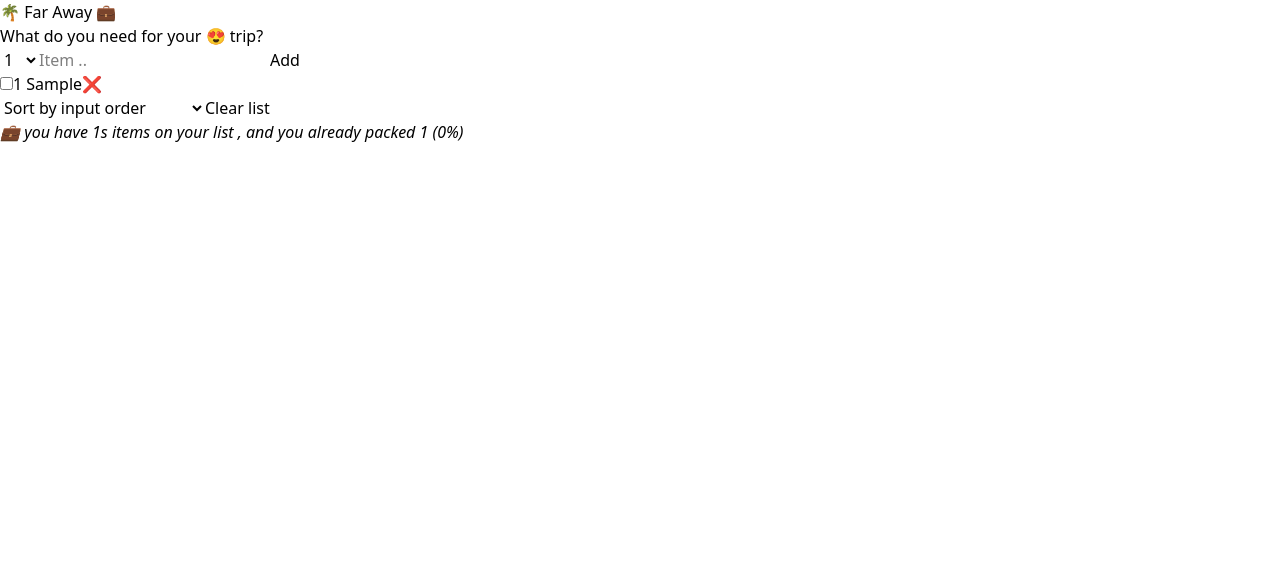
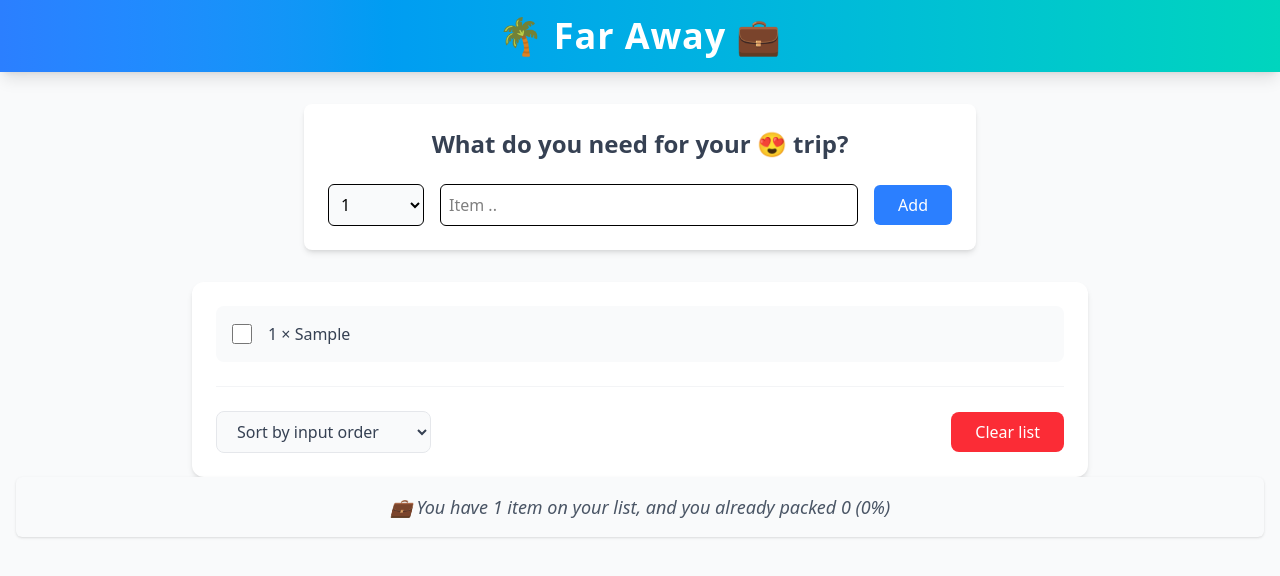
Before and after one commit to Dineshs737/trip-plan, a React (Vite) app: page / in a window 1280 px wide. Both pictures are taken after typing "Sample" into the empty fields and a click on the button "Add". Shown: the top 576 px of the page. Built offline with nearby package versions, Linux system fonts and the light colour scheme.

Commit message:
update style againnnnnnnn

```diff
--- a/src/componenets/Form.tsx
+++ b/src/componenets/Form.tsx
@@ -30,16 +30,16 @@ export default function Form(): React.JSX.Element {
   };
 
   return (
-    <form className="add-form" onSubmit={handileSubmit}>
-      <h3>What do you need for your 😍 trip?</h3>
-      {/* <select>
-                <option value={1}>1</option>
-                <option value={2}>2</option>
-                <option value={3}>3</option>
-                <option value={4}>4</option>
-            </select> */}
-
+    <form
+      className="max-w-2xl mx-auto p-6 bg-white rounded-lg shadow-md mt-8"
+      onSubmit={handileSubmit}
+    >
+      <h3 className="text-2xl font-semibold text-gray-700 mb-6 text-center">
+        What do you need for your 😍 trip?
+      </h3>
+      <div className="flex gap-4 items-center">
         <select
+          className="p-2 border rounded-md bg-gray-50 hover:bg-gray-100 transition-colors w-24"
           onChange={(event: React.ChangeEvent<HTMLSelectElement>): void =>
             setQueantity(Number(event.target.value))
           }
@@ -47,7 +47,7 @@ export default function Form(): React.JSX.Element {
         >
           {Array.from({ length: 20 }, (_, i) => i + 1).map((num) => (
             <option value={num} key={num}>
-            {num}{" "}
+              {num}
             </option>
           ))}
         </select>
@@ -56,11 +56,18 @@ export default function Form(): React.JSX.Element {
           type="text"
           placeholder="Item .."
           value={description}
+          className="flex-1 p-2 border rounded-md focus:outline-none focus:ring-2 focus:ring-blue-400"
           onChange={(event: React.ChangeEvent<HTMLInputElement>): void =>
             setDescription(event.target.value)
           }
         />
-      <button type="submit">Add</button>
+        <button
+          type="submit"
+          className="bg-blue-500 text-white px-6 py-2 rounded-md hover:bg-blue-600 transition-colors"
+        >
+          Add
+        </button>
+      </div>
     </form>
   );
 }
--- a/src/componenets/Logo.tsx
+++ b/src/componenets/Logo.tsx
@@ -1,7 +1,9 @@
 export default function Logo() {
   return (
-    <>
-      <h1> 🌴 Far Away 💼 </h1>
-    </>
+    <div className="bg-gradient-to-r from-blue-500 to-teal-400 p-4 shadow-lg">
+      <h1 className="text-4xl font-bold text-white text-center tracking-wide">
+        🌴 Far Away 💼
+      </h1>
+    </div>
   );
 }
--- a/src/componenets/PackingList.tsx
+++ b/src/componenets/PackingList.tsx
@@ -22,24 +22,32 @@ export default function PackingList() {
   }
 
   return (
-    <>
-      <div className="list">
-        {sortedItems.length > 0 && (
-          <ul>
+    <div className="max-w-4xl mx-auto mt-8 bg-white rounded-xl shadow-md overflow-hidden">
+      <div className="p-6">
+        {sortedItems.length > 0 ? (
+          <ul className="space-y-3">
             {sortedItems.map((item) => (
               <PackItem item={item} key={item.id} />
             ))}
           </ul>
+        ) : (
+          <p className="text-gray-500 text-center py-8">
+            No items added to your packing list yet! 🎒
+          </p>
         )}
-        <div className="actions">
+
+        <div className="mt-6 flex flex-col sm:flex-row justify-between items-center gap-4 pt-6 border-t border-gray-100">
           <select
             value={sortBy}
             onChange={(event: React.ChangeEvent<HTMLSelectElement>): void =>
               setSortBy(event.target.value as SortType)
             }
+            className="px-4 py-2 rounded-lg bg-gray-50 border border-gray-200 text-gray-700
+                     focus:outline-none focus:ring-2 focus:ring-blue-500 focus:border-transparent
+                     hover:bg-gray-100 transition-colors duration-200 w-full sm:w-auto"
           >
             <option value="input">Sort by input order</option>
-            <option value="description">Sort by input description</option>
+            <option value="description">Sort by description</option>
             <option value="packed">Sort by packed status</option>
           </select>
 
@@ -47,34 +55,46 @@ export default function PackingList() {
             onClick={(): void => {
               clearList();
             }}
+            className="px-6 py-2 bg-red-500 text-white rounded-lg hover:bg-red-600
+                     transition-colors duration-200 focus:outline-none focus:ring-2
+                     focus:ring-red-500 focus:ring-offset-2 w-full sm:w-auto"
           >
             Clear list
           </button>
         </div>
       </div>
-    </>
+    </div>
   );
 }
 
-type PackItemProps = {
-  item: Item;
-};
+// Assuming you have a PackItem component, here's how it should be styled:
+function PackItem({ item }: { item: Item }) {
+  const { updateItem, deleteItem } = useItem();
 
-export function PackItem({ item }: PackItemProps): React.JSX.Element {
-  const { updateItem, deleteItem } = useItem();
   return (
-    <li>
+    <li
+      className="flex items-center gap-4 p-4 bg-gray-50 rounded-lg hover:bg-gray-100
+                   transition-all duration-200 group"
+    >
       <input
         type="checkbox"
         checked={item.isPacked}
-        onChange={(): void => {
-          updateItem(item.id);
-        }}
+        onChange={() => updateItem(item.id)}
+        className="w-5 h-5 rounded border-gray-300 text-blue-500
+                 focus:ring-blue-500 cursor-pointer"
       />
-      <span style={item.isPacked ? { textDecoration: "line-through" } : {}}>
-        {item.quantity} {item.description}
+      <span
+        className={`flex-1 text-gray-700 ${item.isPacked ? "line-through text-gray-400" : ""}`}
+      >
+        {item.quantity} × {item.description}
       </span>
-      <button onClick={(): void => deleteItem(item.id)}>❌</button>
+      <button
+        onClick={() => deleteItem(item.id)}
+        className="text-gray-400 hover:text-red-500 transition-colors duration-200
+                 opacity-0 group-hover:opacity-100"
+      >
+        <span className="sr-only">Delete item</span>❌
+      </button>
     </li>
   );
 }
--- a/src/componenets/Stats.tsx
+++ b/src/componenets/Stats.tsx
@@ -3,10 +3,9 @@ import type { Item } from "../types/item.type";
 
 export default function Stats() {
   const { items } = useItem();
-  // console.log(items.length)
   if (!items.length)
     return (
-      <p className="stats">
+      <p className="stats bg-gray-50 text-gray-600 text-center text-lg font-medium py-4 px-6 rounded-md shadow-sm">
         <em>Start adding some items to your packing list</em>
       </p>
     );
@@ -18,11 +17,11 @@ export default function Stats() {
   const presantage: number =
     totalItem > 0 ? Math.round((totalPackedItems / totalItem) * 100) : 0;
   return (
-    <footer className="stats">
+    <footer className="stats bg-gray-50 text-gray-600 text-center text-lg font-medium py-4 px-6 rounded-md shadow-sm">
       <em>
         {presantage === 100
           ? "You got everything! Ready to go ✈️"
-          : `💼 you have ${totalItem}${totalItem > 1 ? "" : "s"} items on your list , and you already packed ${totalItem} (${presantage}%)`}
+          : `💼 You have ${totalItem} item${totalItem > 1 ? "s" : ""} on your list, and you already packed ${totalPackedItems} (${presantage}%)`}
       </em>
     </footer>
   );
--- a/src/layouts/App.layout.tsx
+++ b/src/layouts/App.layout.tsx
@@ -5,11 +5,13 @@ import Stats from "../componenets/Stats";
 
 export function AppLayout(): React.JSX.Element {
   return (
-    <div className="app">
+    <div className="w-screen h-screen bg-gray-50 pb-12">
       <Logo />
-      <Form />
-      <PackingList />
-      <Stats />
+      <div className="container mx-auto px-4">
+        <Form />
+        <PackingList />
+        <Stats />
+      </div>
     </div>
   );
 }
--- a/vite.config.ts
+++ b/vite.config.ts
@@ -4,4 +4,7 @@ import tailwindcss from "@tailwindcss/vite";
 export default defineConfig({
   plugins: [react(), tailwindcss()],
   base: "/trip-plan/",
+  server: {
+    host: true,
+  },
 });
```
Lines whose indentation alone changed are shown as unchanged.
